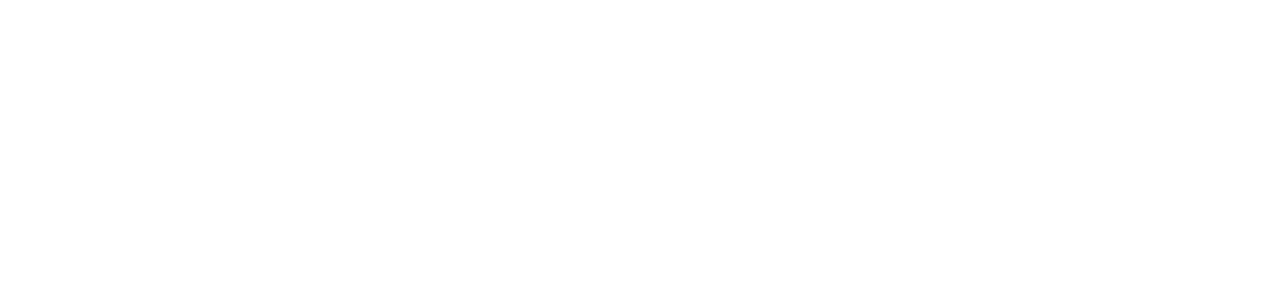
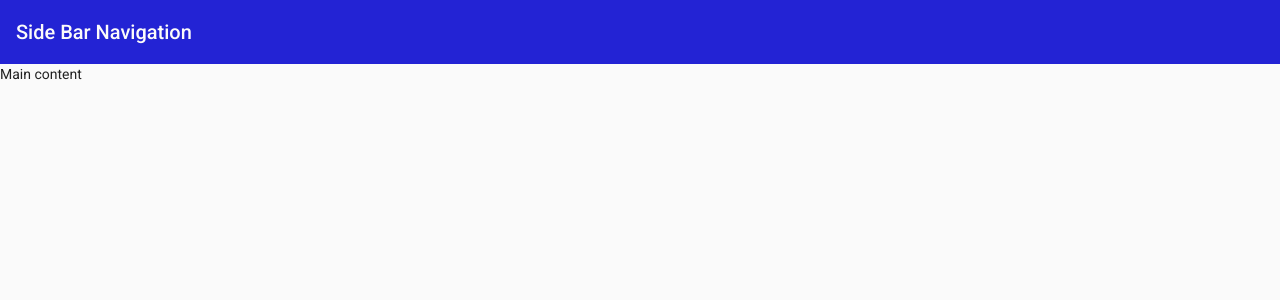
Before and after one commit to Arjunsing1997/FundooAngular, an Angular app in the folder Fundoo/: page /dashBoard in a window 1280 px wide. Before the commit this address led to /. Shown: the top 300 px of the page. Built offline with nearby package versions, Linux system fonts and the light colour scheme.

Commit message:
[Added] Dash Board to the Application

```diff
--- a/Fundoo/angular.json
+++ b/Fundoo/angular.json
@@ -31,6 +31,7 @@
               "src/assets"
             ],
             "styles": [
+              "./node_modules/@angular/material/prebuilt-themes/indigo-pink.css",
               "src/styles.scss"
             ],
             "scripts": []
@@ -95,6 +96,7 @@
             ],
 
             "styles": [
+              "./node_modules/@angular/material/prebuilt-themes/indigo-pink.css",
               "src/styles.scss"
             ],
             "scripts": []
--- a/Fundoo/src/app/app-routing.module.ts
+++ b/Fundoo/src/app/app-routing.module.ts
@@ -3,12 +3,14 @@
 import { from } from 'rxjs';
 import { LoginComponent } from './Components/login/login.component';
 import { RegisterComponent } from './Components/register/register.component';
+import { DashBoardComponent } from './dash-board/dash-board.component';
 
 
 
 const routes: Routes = [
   {path : 'login', component: LoginComponent},
   {path : 'register', component : RegisterComponent},
+  {path : 'dashBoard', component: DashBoardComponent}
 
 ];
 
--- a/Fundoo/src/app/app.module.ts
+++ b/Fundoo/src/app/app.module.ts
@@ -3,7 +3,7 @@
 
 import {MatFormFieldModule} from '@angular/material/form-field';
 import {MatInputModule} from '@angular/material/input';
-
+import { BrowserAnimationsModule } from '@angular/platform-browser/animations';
 import {MatToolbarModule} from '@angular/material/toolbar';
 import {MatListModule} from '@angular/material/list';
 import {MatSidenavModule} from '@angular/material/sidenav';
@@ -19,7 +19,6 @@
 import { from } from 'rxjs';
 import { RegisterComponent } from './Components/register/register.component';
 import { LoginComponent } from './Components/login/login.component';
-import { BrowserAnimationsModule } from '@angular/platform-browser/animations';
 import { DashBoardComponent } from './dash-board/dash-board.component';
 
 
--- a/Fundoo/src/app/dash-board/dash-board.component.html
+++ b/Fundoo/src/app/dash-board/dash-board.component.html
@@ -1 +1,17 @@
-<p>dash-board works!</p>
+<!-- For The Side bar -->
+<mat-toolbar>
+    Side Bar Navigation
+</mat-toolbar>
+
+<!--  -->
+<mat-sidenav-container>
+    <mat-sidenav>
+
+    </mat-sidenav>
+    <mat-sidenav-content>
+        <div class="content">
+            Main content
+
+        </div>
+    </mat-sidenav-content>
+</mat-sidenav-container>
--- a/Fundoo/src/app/dash-board/dash-board.component.scss
+++ b/Fundoo/src/app/dash-board/dash-board.component.scss
@@ -0,0 +1,17 @@
+mat-toolbar{
+    background-color: rgb(35, 35, 212);
+    color: rgb(252, 251, 250);
+}
+
+mat-sidenav{
+    margin: 20px;
+    width: 200px;
+    border-right: none;
+    background-color: black;
+    color: white;
+}
+
+mat-sidenav-container{
+    height: calc(100vh - 65px);
+
+}
```
Also changed, not shown: Fundoo/package.json (line endings or trailing spaces), 1 other file (tests, documents, lock files or other folders).
